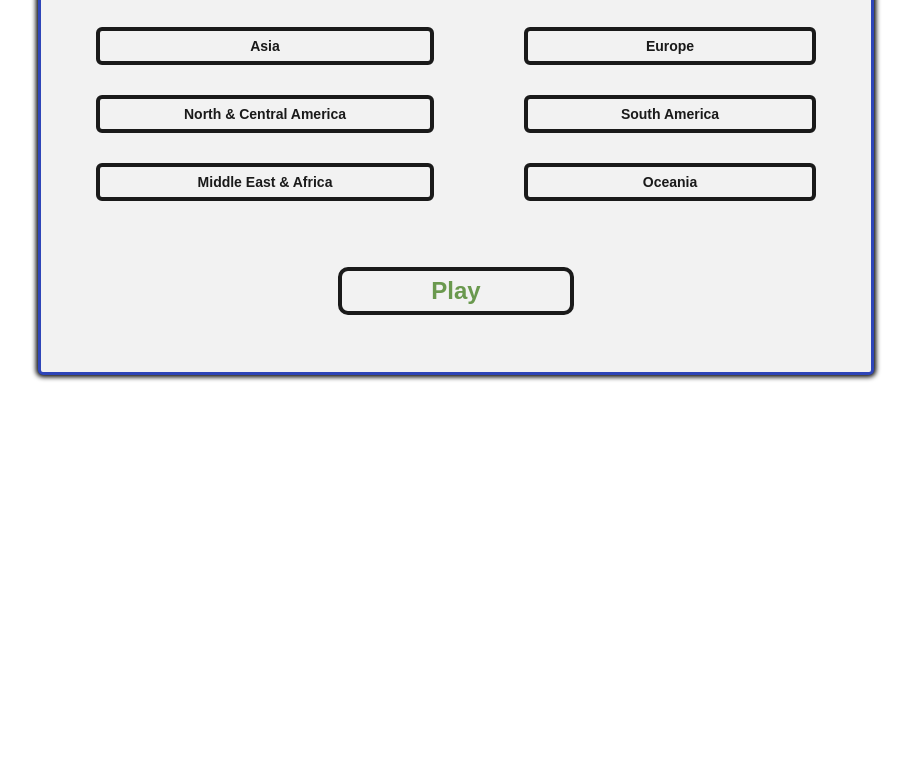
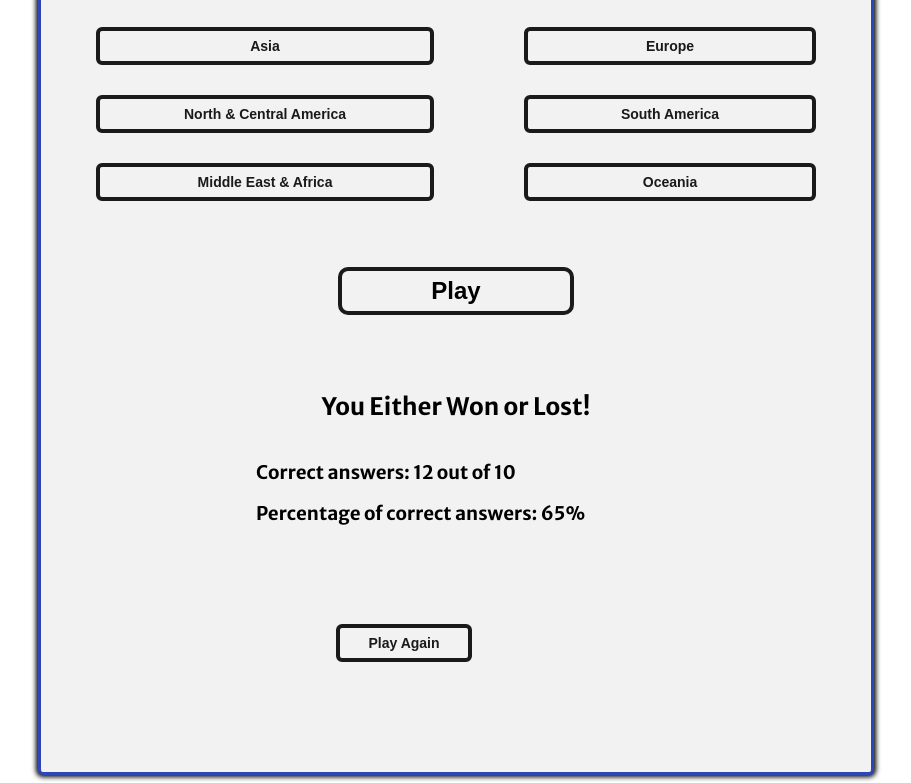
Before and after one commit to Stephen-c-Kelly/WorldLeaderQuiz, a plain HTML site: page index.html in a window 1280 px wide. Shown: the part 209-992 px from the top of the page, without its empty margins (184-1095 px from the left). Before the commit the page ends 800 px from the top, so only its background shows below. Drawn offline with Linux system fonts and the light colour scheme.

Commit message:
updated css and js

```diff
--- a/index.html
+++ b/index.html
@@ -55,14 +55,14 @@
     <button class="next-btn" id="next">Next</button>
     </div>
 </div>
-
   <div class="results">
     <h2 id="win-lose">You Either Won or Lost!</h2>
-    <p class="num-correct">Correct answers: <span id = "count">12</span> out of <span id = "total">10</span></p>
-    <p class="%-correct">Percentage of correct answers: <span id="percentage-correct">65%</span></p>
-
+    <div>
+    <h3 class="num-correct">Correct answers: <span id = "count">12</span> out of <span id = "total">10</span></h3>
+    <h3 class="%-correct">Percentage of correct answers: <span id="percentage-correct">65%</span></h3>
+    <div class ="play-again-btn">
     <button class="play-again">Play Again</button>
-
+    </div>
   </div>
 </main>
 </body>
--- a/styles/styles.css
+++ b/styles/styles.css
@@ -1,18 +1,13 @@
 
 :root{
   --brand-color: #E3120B;
-  --green-accent1: #386641;
-  --green-accent2: #6A994E;
   --green-accent3: #386641;
   --green-accent4:#D6DBF5;
   --off-black: #1A1A1A;
   --greyscale:#F2F2F2;
-  --red-color: #BC4749;
-  --off-red:  #b7696a;
   --green-color: #386641;
   --off-green-color: #3866418a;
 }
-
 body {
   display: flex;
   font-family: 'Merriweather Sans', sans-serif;
@@ -151,20 +146,6 @@ button.clicked {
   font-weight: 600;
   transition: background-color .17s ease,color .17s ease;
 }
-/*
-border: 4px solid var(--green-accent3);
-border-radius: 10px;
-background-color: var(--green-accent3);
-color: var(--greyscale);
-cursor: pointer;
- */
-
-/*
-border: 4px solid var(--green-accent2);
-border-radius: 10px;
-background-color: var(--green-accent3);
-cursor: pointer;
- */
 
 .region-buttons {
   display: grid;
@@ -207,6 +188,8 @@ h2 {
 }
 
 .results {
+  display: flex;
+  flex-direction: column;
   justify-content: center;
   margin: 0 25%;
   height: 400px;
```
Lines whose indentation alone changed are shown as unchanged.
